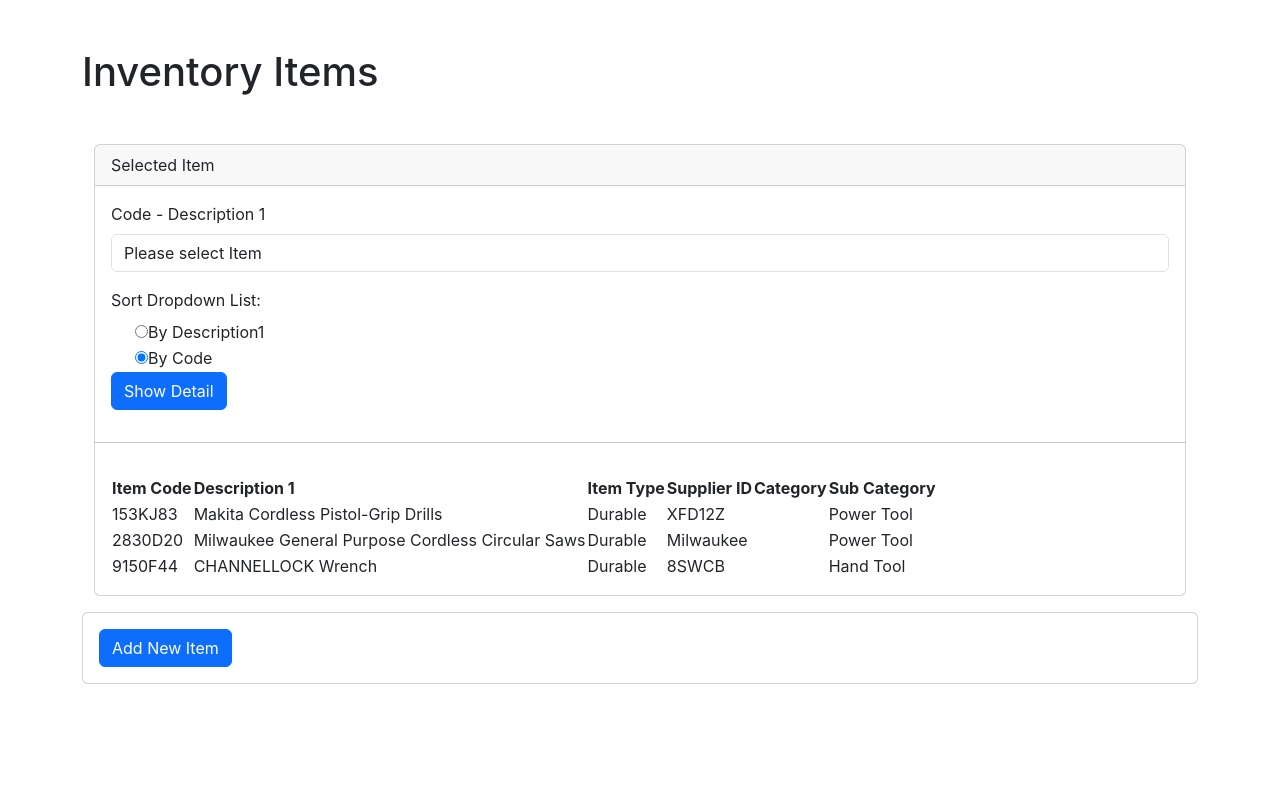
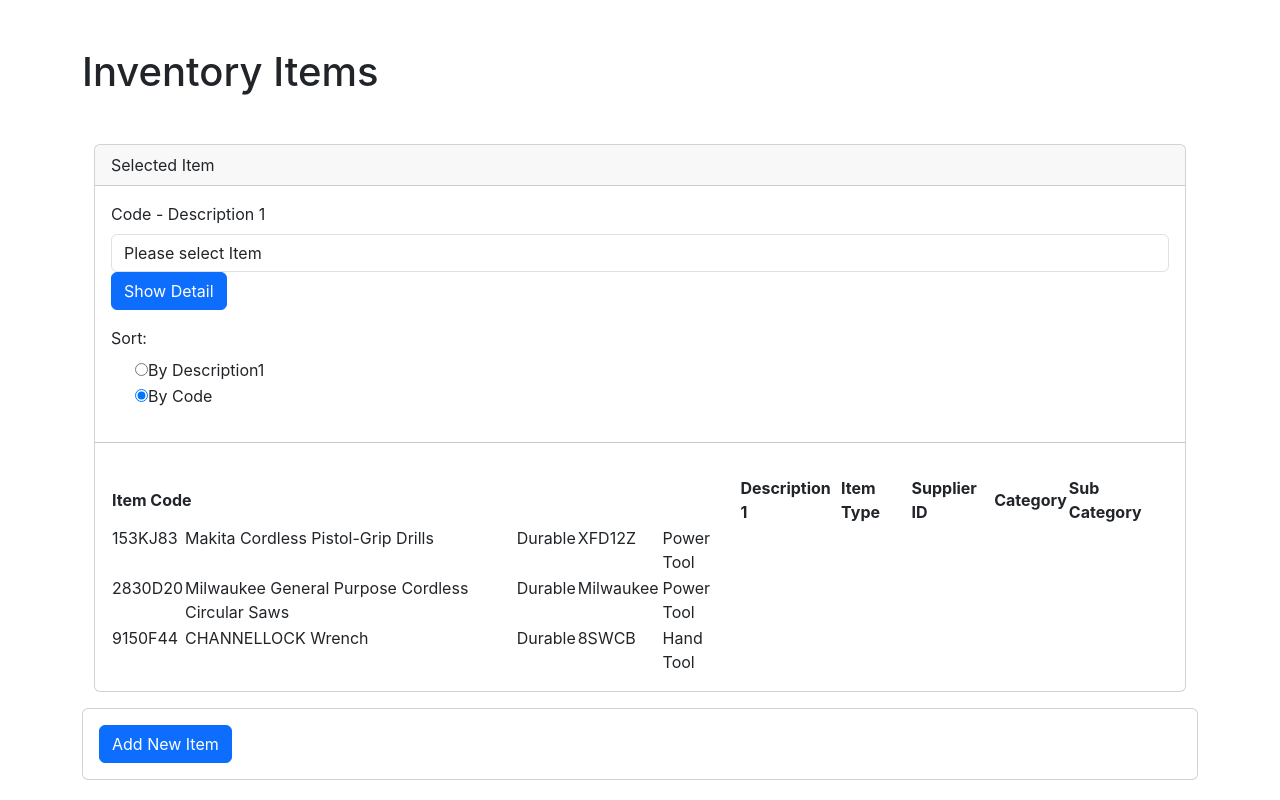
Before and after one commit to Yamako123456/tool-room-app, a React (Create React App) app: page / in a window 1280 px wide. Built offline with nearby package versions, Linux system fonts and the light colour scheme.

Commit message:
Table sorted as well as dropdown list

```diff
--- a/src/components/ItemModuleComponent.js
+++ b/src/components/ItemModuleComponent.js
@@ -4,8 +4,8 @@ import ItemTableSection from "./ItemTableSection";
 import NewItemForm from './NewItemForm';
 
 function ItemModuleComponent() {
-    const [showEntryForm, setShowEntryForm] = useState(false);
-    const [showDetail, setShowDetail] = useState(false);
+    const [isShowEntryForm, setIsShowEntryForm] = useState(false);
+    const [isShowDetail, setIsShowDetail] = useState(false);
 
     const [items, setItems] = useState([
             {
@@ -153,9 +153,9 @@ function ItemModuleComponent() {
                 addItem={addItem}
                 items={items}
                 inactivateItem={inactivateItem}
-                setShowEntryForm={setShowEntryForm}
-                showDetail={showDetail}
-                setShowDetail={setShowDetail}
+                setIsShowEntryForm={setIsShowEntryForm}
+                isShowDetail={isShowDetail}
+                setIsShowDetail={setIsShowDetail}
                 updateItem={updateItem}
             />
 
@@ -163,14 +163,14 @@ function ItemModuleComponent() {
                 <div className='card-body'>
 
                     <button className='btn btn-primary'
-                        onClick={() => {setShowEntryForm(true)}}
-                        disabled={showEntryForm}
+                        onClick={() => {setIsShowEntryForm(true)}}
+                        disabled={isShowEntryForm}
                     >Add New Item</button>
                 </div>
             </div>
 
 
-            {showEntryForm && (
+            {isShowEntryForm && (
 
                 <div className='card mt-5'>
                     <div className='card-header'>
@@ -183,8 +183,8 @@ function ItemModuleComponent() {
                             addItem={addItem}
                             items={items}
 
-                            setShowEntryForm={setShowEntryForm}
-                            setShowDetail={setShowDetail}
+                            setIsShowEntryForm={setIsShowEntryForm}
+                            setIsShowDetail={setIsShowDetail}
                             caption={'Add'}
 
                         />
--- a/src/components/ItemRowItem.js
+++ b/src/components/ItemRowItem.js
@@ -27,15 +27,10 @@ function ItemRowItem(props) {
                 border: props.selectedCode === props.item.code ? '2px solid #000' : 'none'
               }}
         >
-
             <td>{props.item.code}</td>
             <td>{props.item.description1}</td>
-            {/* <td>{props.item.description2}</td> */}
             <td>{props.item.itemType}</td>
-            {/* <td>{usDollarFormatter.format(props.item.unitPrice)}</td> */}
-            {/* <td>{usDollarFormatter.format(props.item.issueCost)}</td> */}
             <td>{props.item.suppierId}</td>
-            {/* <td>{props.item.itemImage}</td> */}
             <td>{props.item.cateory}</td>
             <td>{props.item.subCategory}</td>
         </tr>
--- /dev/null
+++ b/src/components/ItemRows.js
@@ -0,0 +1,31 @@
+import React, {useState} from 'react'
+
+import ItemRowItem from "./ItemRowItem"
+
+function ItemRows(props) {
+    return (
+        <div>
+            {props.items
+                .filter(item => item.active === true)
+                .sort((a, b) => {
+                    if (props.sortBy === 'description1')
+                        return a.description1.localeCompare(b.description1)
+                    else
+                        return a.code.localeCompare(b.code)
+                })
+                .map((item, index) =>(
+                    <ItemRowItem
+                        isDisableClick={props.isShowDetail}
+                        index={index}
+                        key={item.code} //React Key
+                        item={item}
+                        setSelectedCode={props.setSelectedCode}
+                        selectedCode={props.selectedCode}
+                        className={props.items.indexOf}
+                    />
+            ))}
+        </div>
+    )
+}
+
+export default ItemRows
--- a/src/components/ItemTableSection.js
+++ b/src/components/ItemTableSection.js
@@ -1,7 +1,8 @@
 import React, {useState} from "react";
-import ItemRowItem from "./ItemRowItem"
+
 import ItemDropdownList from "./ItemDropdownList";
 import NewItemForm from "./NewItemForm";
+import ItemRows from "./ItemRows";
 
 function ItemTableSection(props) {
     const [sortBy, setSortBy] = useState('code');
@@ -17,7 +18,7 @@ function ItemTableSection(props) {
         if (selectedCode === '')
             alert("Please select item from the dropdown list.")
         else
-            props.setShowDetail(true);
+            props.setIsShowDetail(true);
     }
 
     const getItemByCode = (code)  => {
@@ -37,15 +38,21 @@ function ItemTableSection(props) {
                     <div className="card-body">
                         <form>
                             <ItemDropdownList
-                                isDisableClick={props.showDetail}
+                                isDisableClick={props.isShowDetail}
                                 items={props.items}
                                 sortBy={sortBy}
                                 selectedCode={selectedCode}
                                 setSelectedCode={setSelectedCode}
                             />
 
+                            <button className="btn btn-primary"
+                                onClick={showDetail}
+                                disabled={props.isShowDetail}
+                            >
+                                Show Detail
+                            </button>
                             <div className="mt-3">
-                                <label className="form-label">Sort Dropdown List:</label>
+                                <label className="form-label">Sort:</label>
 
                                 <div className="form-check">
                                     <input
@@ -66,15 +73,9 @@ function ItemTableSection(props) {
                                     By Code
                                 </div>
                             </div>
-                            <button className="btn btn-primary"
-                                onClick={showDetail}
-                                disabled={props.showDetail}
-                            >
-                                Show Detail
-                            </button>
                         </form>
 
-                        {props.showDetail && (
+                        {props.isShowDetail && (
                             // <div  className="card-body">
                                 <NewItemForm
                                     isNew={false}
@@ -83,8 +84,8 @@ function ItemTableSection(props) {
                                     updateItem={props.updateItem}
                                     items={props.items}
 
-                                    setShowEntryForm={props.setShowEntryForm}
-                                    setShowDetail={props.setShowDetail}
+                                    setIsShowEntryForm={props.setIsShowEntryForm}
+                                    setIsShowDetail={props.setIsShowDetail}
                                     caption={'Edit'}
                             />
                             // </div>
@@ -95,38 +96,27 @@ function ItemTableSection(props) {
                     <div className="card-body">
                         <table
                             // className="table table-hover"
-                            disabled={props.showDetail}
+                            disabled={props.isShowDetail}
                         >
                             <thead>
-                                {/* <ItemTableHead /> */}
                                 <tr>
                                     <th scope="col">Item Code</th>
                                     <th scope="col">Description 1</th>
-                                    {/* <th scope="col">Description 2</th> */}
                                     <th scope="col">Item Type</th>
-                                    {/* <th scope="col">Unit Price</th> */}
-                                    {/* <th scope="col">Issue Cost</th> */}
                                     <th scope="col">Supplier ID</th>
-                                    {/* <th scope="col">Item Image URL</th> */}
                                     <th scope="col">Category</th>
                                     <th scope="col">Sub Category</th>
                                 </tr>
                             </thead>
                             <tbody>
-                                {props.items
-                                    .filter(item => item.active === true)
-                                    .map((item, index) =>(
-                                        <ItemRowItem
-                                            isDisableClick={props.showDetail}
-                                            index={index}
-                                            key={item.code} //React Key
-                                            item={item}
-                                            setSelectedCode={setSelectedCode}
-                                            selectedCode={selectedCode}
-                                            className={props.items.indexOf}
-                                        />
-                                ))}
-
+                                <ItemRows
+                                    items={props.items}
+                                    isShowDetail={props.isShowDetail}
+                                    setIsSelectedCode={setSelectedCode}
+                                    selectedCode={selectedCode}
+                                    setSelectedCode={setSelectedCode}
+                                    sortBy={sortBy}
+                                />
                             </tbody>
                         </table>
                     </div>
--- a/src/components/NewItemForm.js
+++ b/src/components/NewItemForm.js
@@ -79,8 +79,8 @@ function NewItemForm(props) {
             alert(msg);
             if (!props.isNew){
                 resetForm();
-                props.setShowEntryForm(false);
-                props.setShowDetail(false);
+                props.setIsShowEntryForm(false);
+                props.setIsShowDetail(false);
             }
             return;
         }
@@ -129,8 +129,8 @@ function NewItemForm(props) {
                 );
 
                 resetForm();
-                props.setShowEntryForm(false);
-                props.setShowDetail(false);
+                props.setIsShowEntryForm(false);
+                props.setIsShowDetail(false);
             }
 
         } else if (props.items.find(item => item.code === itemCode )) {
@@ -150,8 +150,8 @@ function NewItemForm(props) {
             );
 
             resetForm();
-            props.setShowEntryForm(false);
-            props.setShowDetail(false);
+            props.setIsShowEntryForm(false);
+            props.setIsShowDetail(false);
         }
     }
 
@@ -170,8 +170,8 @@ function NewItemForm(props) {
 
     const closeForm = () => {
         resetForm();
-        props.setShowEntryForm(false);
-        props.setShowDetail(false);
+        props.setIsShowEntryForm(false);
+        props.setIsShowDetail(false);
     }
 
     return (
```
Also changed, not shown: 1 other file (tests, documents, lock files or other folders).
